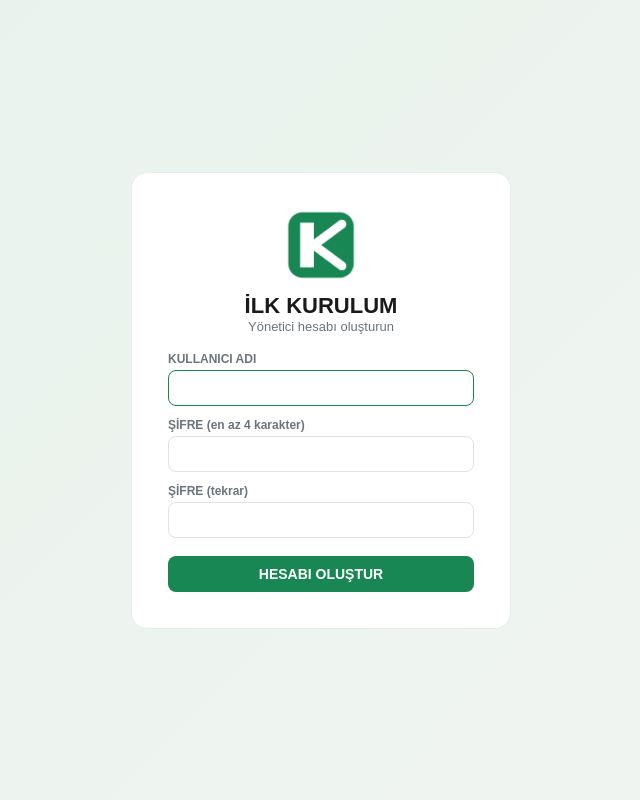
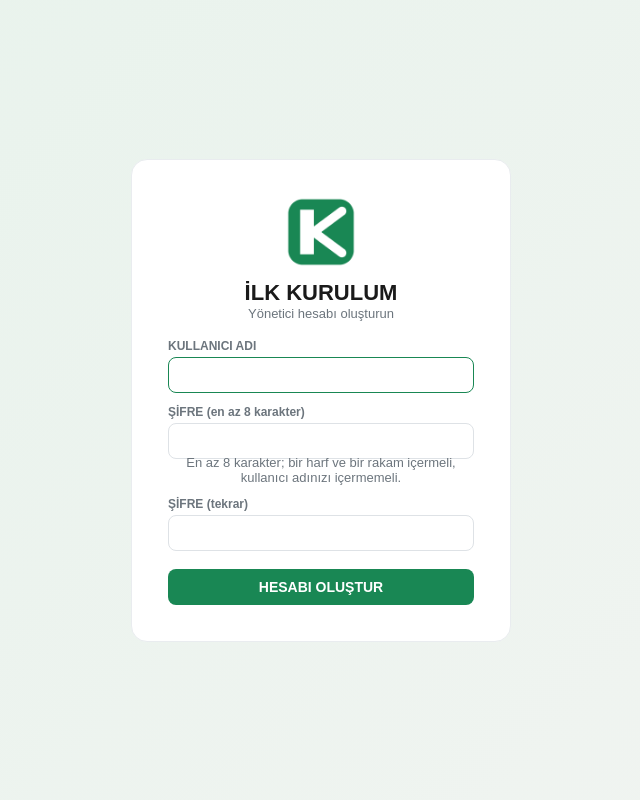
Before and after one commit to profesyonelofis-oss/final100, a Flask app: page /ilk-kurulum in a window 1280 px wide. Shown: the whole page, without its empty margins (319-959 px from the left). Run offline with Flask 3, Linux system fonts and the light colour scheme; data comes from the database, SQL or seed files in the repository; data that the repository does not hold is empty.

Commit message:
Zayıf yönetici şifresi riskini kapat, rehberdeki şifre ifşasını kaldır
Herkese açık depoda yayın rehberi varsayılan admin kullanıcı adı/şifresini
yazıyordu; bölüm gerçek kurtarma yollarıyla değiştirildi. İlk kurulum, müşteri
kaydı ve panelden şifre belirleme artık en az 8 karakter, harf + rakam,
kullanıcı adını içermeyen ve tahmin edilesi olmayan şifre istiyor.

🤖 Generated with Codebuff
Co-Authored-By: Codebuff <noreply@codebuff.com>

```diff
--- a/app.py
+++ b/app.py
@@ -228,6 +228,33 @@ def sifremi_unuttum():
     return render_template("sifremi_unuttum.html")
 
 
+# ---------------------------------------------------------------------------
+# Sifre gucu: ilk kurulumda olusturulan yonetici hesabi icin asgari kural.
+# Uzunluk yetse bile en cok tahmin edilen sifreler kabul edilmez.
+# ---------------------------------------------------------------------------
+
+ZAYIF_SIFRELER = {
+    "12345678", "123456789", "1234567890", "password", "passw0rd", "qwerty12",
+    "sifre123", "sifre1234", "admin123", "admin1234", "karaoglu1", "zeytin123",
+    "zeytin2024", "zeytin2025", "zeytin2026", "1q2w3e4r", "abc12345",
+}
+
+
+def sifre_kurali_hatasi(sifre, kullanici_adi=""):
+    """Yonetici sifresi icin asgari gucluluk kurali; uygunsa None doner."""
+    if len(sifre) < 8:
+        return "Sifre en az 8 karakter olmali."
+    if not any(karakter.isalpha() for karakter in sifre):
+        return "Sifre en az bir harf icermeli."
+    if not any(karakter.isdigit() for karakter in sifre):
+        return "Sifre en az bir rakam icermeli."
+    if sifre.lower() in ZAYIF_SIFRELER:
+        return "Bu sifre cok tahmin edilebilir; farkli bir sifre secin."
+    if kullanici_adi and kullanici_adi.lower() in sifre.lower():
+        return "Sifre kullanici adini icermemeli."
+    return None
+
+
 @app.route("/ilk-kurulum", methods=["GET", "POST"])
 def ilk_kurulum():
     webdb.init_db()
@@ -237,8 +264,11 @@ def ilk_kurulum():
         ad = request.form.get("kullanici_adi", "").strip()
         s1 = request.form.get("sifre", "")
         s2 = request.form.get("sifre2", "")
-        if not ad or len(s1) < 4:
-            flash("Kullanıcı adı girin, şifre en az 4 karakter olsun.", "hata")
+        kural_hatasi = sifre_kurali_hatasi(s1, ad)
+        if len(ad) < 3:
+            flash("Kullanıcı adı en az 3 karakter olmalı.", "hata")
+        elif kural_hatasi:
+            flash(kural_hatasi + " Yönetici hesabı için güçlü bir şifre belirleyin.", "hata")
         elif s1 != s2:
             flash("Şifreler birbiriyle uyuşmuyor.", "hata")
         else:
@@ -260,8 +290,11 @@ def kayit():
         cihaz_id = request.form.get("cihaz_id", "").strip()
         ip = request.remote_addr or ""
         mac = _mac_adresi_cikar()
-        if not ad or len(s1) < 4:
-            flash("Kullan\u0131c\u0131 ad\u0131 girin, \u015fifre en az 4 karakter olsun.", "hata")
+        kural_hatasi = sifre_kurali_hatasi(s1, ad)
+        if len(ad) < 3:
+            flash("Kullanıcı adı en az 3 karakter olmalı.", "hata")
+        elif kural_hatasi:
+            flash(kural_hatasi + " Güçlü bir şifre belirleyin.", "hata")
         elif s1 != s2:
             flash("\u015eifreler birbiriyle uyu\u015fmuyor.", "hata")
         elif not cihaz_id:
@@ -1011,10 +1044,11 @@ def kullanici_sifre(ad):
         return redirect(url_for("genel_bakis"))
     s1 = request.form.get("sifre", "")
     s2 = request.form.get("sifre2", "")
+    kural_hatasi = sifre_kurali_hatasi(s1, ad)
     if not webdb.get_user(ad):
         flash("Kullanıcı bulunamadı.", "hata")
-    elif len(s1) < 4:
-        flash("Şifre en az 4 karakter olmalı.", "hata")
+    elif kural_hatasi:
+        flash(kural_hatasi + " Şifre güncellenmedi.", "hata")
     elif s1 != s2:
         flash("Şifreler uyuşmuyor.", "hata")
     else:
--- a/templates/ilk_kurulum.html
+++ b/templates/ilk_kurulum.html
@@ -23,10 +23,15 @@
       <form method="post">
         <label for="kullanici_adi">KULLANICI ADI</label>
         <input type="text" id="kullanici_adi" name="kullanici_adi" required autofocus>
-        <label for="sifre">ŞİFRE (en az 4 karakter)</label>
-        <input type="password" id="sifre" name="sifre" required minlength="4">
+        <label for="sifre">ŞİFRE (en az 8 karakter)</label>
+        <input type="password" id="sifre" name="sifre" required minlength="8"
+               autocomplete="new-password">
+        <div class="alt" style="margin:-4px 0 10px;">
+          En az 8 karakter; bir harf ve bir rakam içermeli, kullanıcı adınızı içermemeli.
+        </div>
         <label for="sifre2">ŞİFRE (tekrar)</label>
-        <input type="password" id="sifre2" name="sifre2" required minlength="4">
+        <input type="password" id="sifre2" name="sifre2" required minlength="8"
+               autocomplete="new-password">
         <button type="submit" class="btn">HESABI OLUŞTUR</button>
       </form>
     </div>
```
Also changed, not shown: YAYIN_REHBERI.md (+21 -9 lines), hizli_test.py (+6 -3 lines), templates/kayit.html (+6 -3 lines), templates/kullanicilar.html (+4 -3 lines), README.md.
